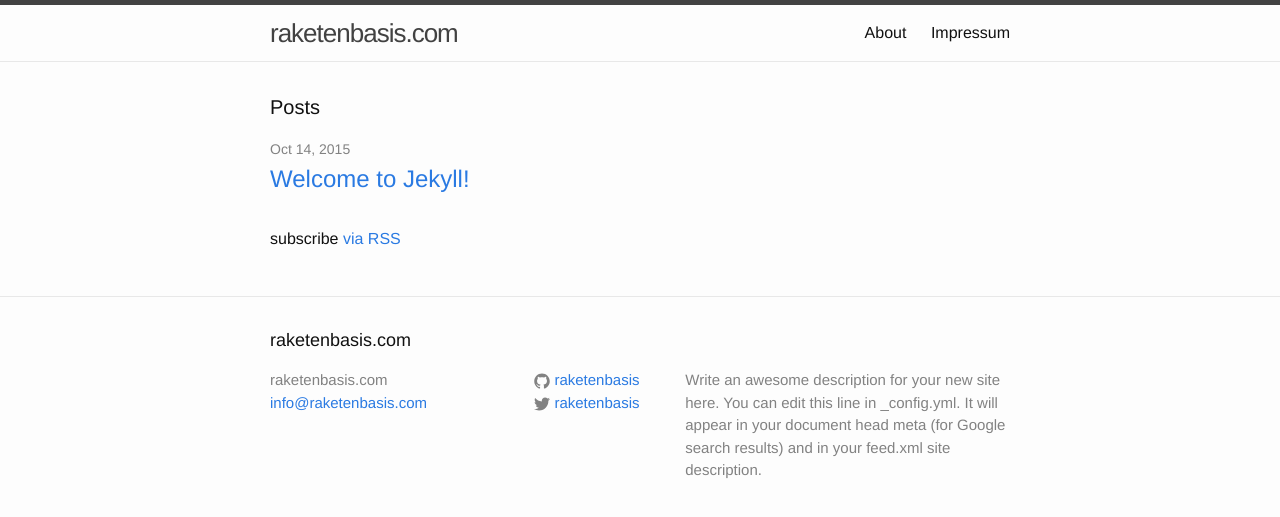
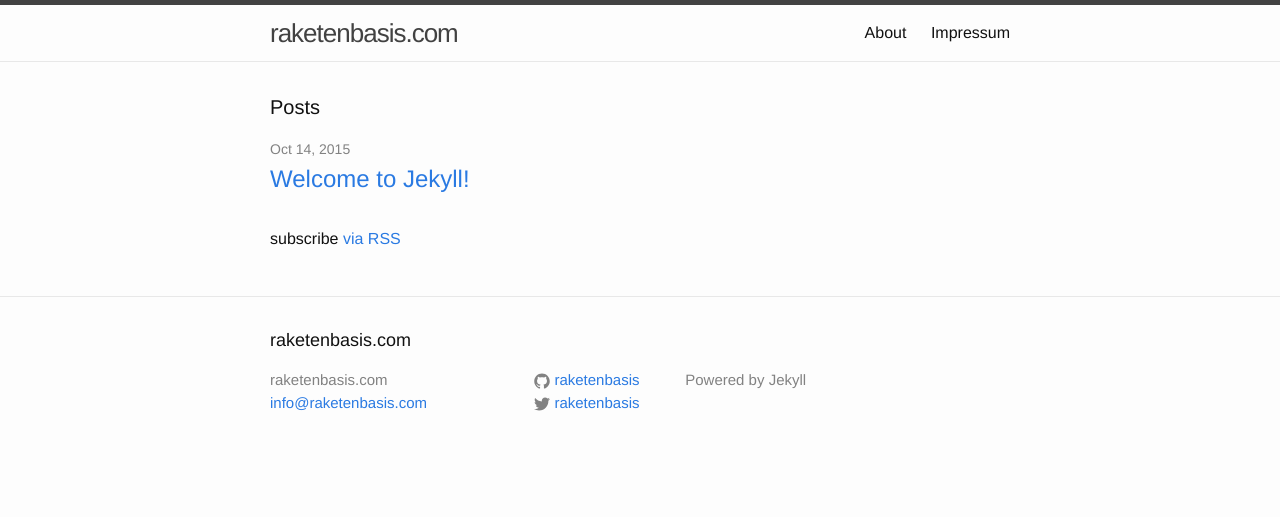
Before and after one commit to raketenbasis/blog, a Jekyll site: the page built from index.html, in a window 1280 px wide. Shown: the top 517 px of the page. Built offline with Jekyll 4.4.1, drawn with Linux system fonts in a browser that asks for light colours.

Commit message:
config update

```diff
--- a/_config.yml
+++ b/_config.yml
@@ -1,12 +1,9 @@
 # Site settings
 title: raketenbasis.com
 email: info@raketenbasis.com
-description: > # this means to ignore newlines until "baseurl:"
-  Write an awesome description for your new site here. You can edit this
-  line in _config.yml. It will appear in your document head meta (for
-  Google search results) and in your feed.xml site description.
-baseurl: "" # the subpath of your site, e.g. /blog/
-url: "https://raketenbasis.com" # the base hostname & protocol for your site
+description: Powered by Jekyll
+baseurl: ""
+url: "https://raketenbasis.com"
 twitter_username: raketenbasis
 github_username:  raketenbasis
 
```
